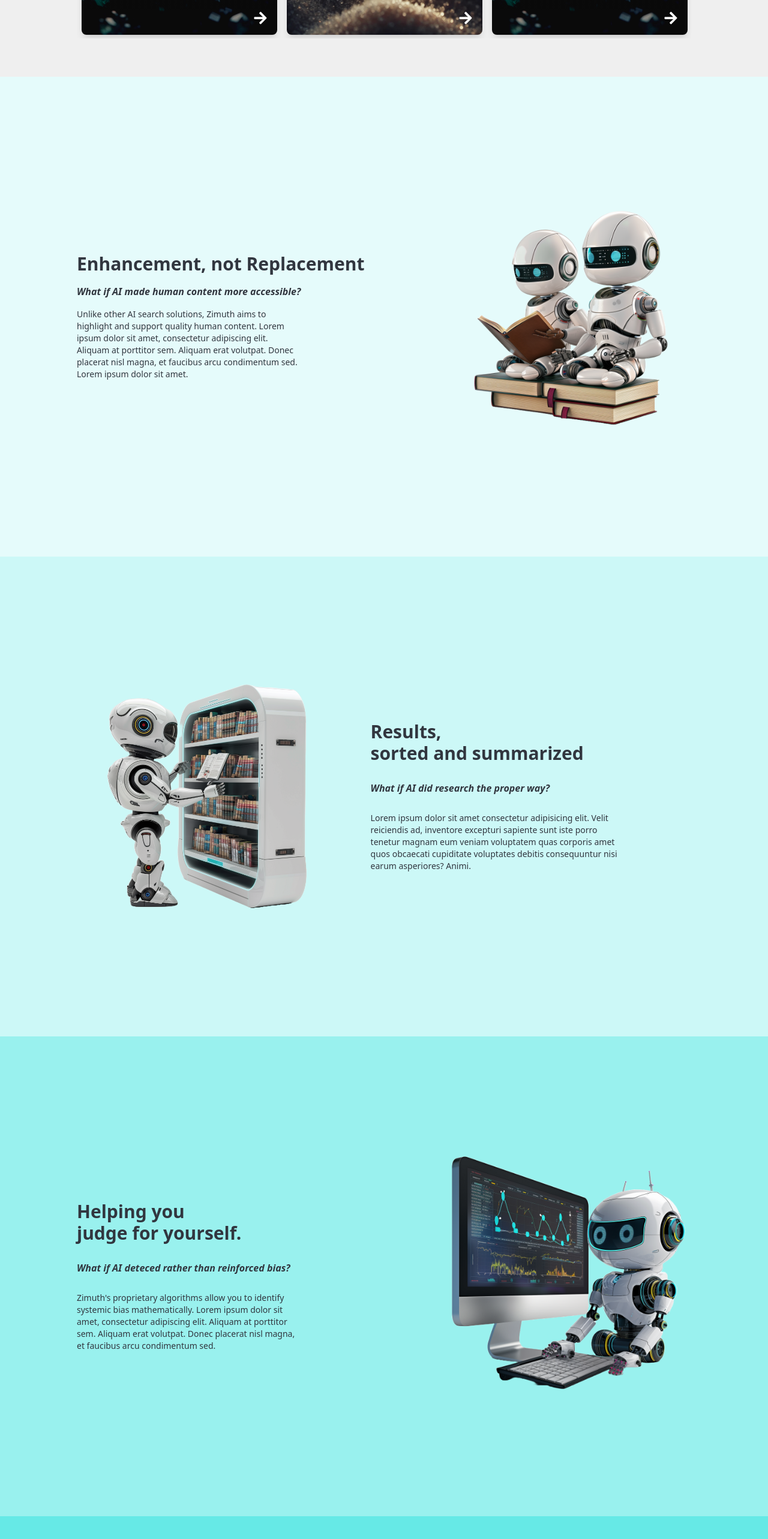
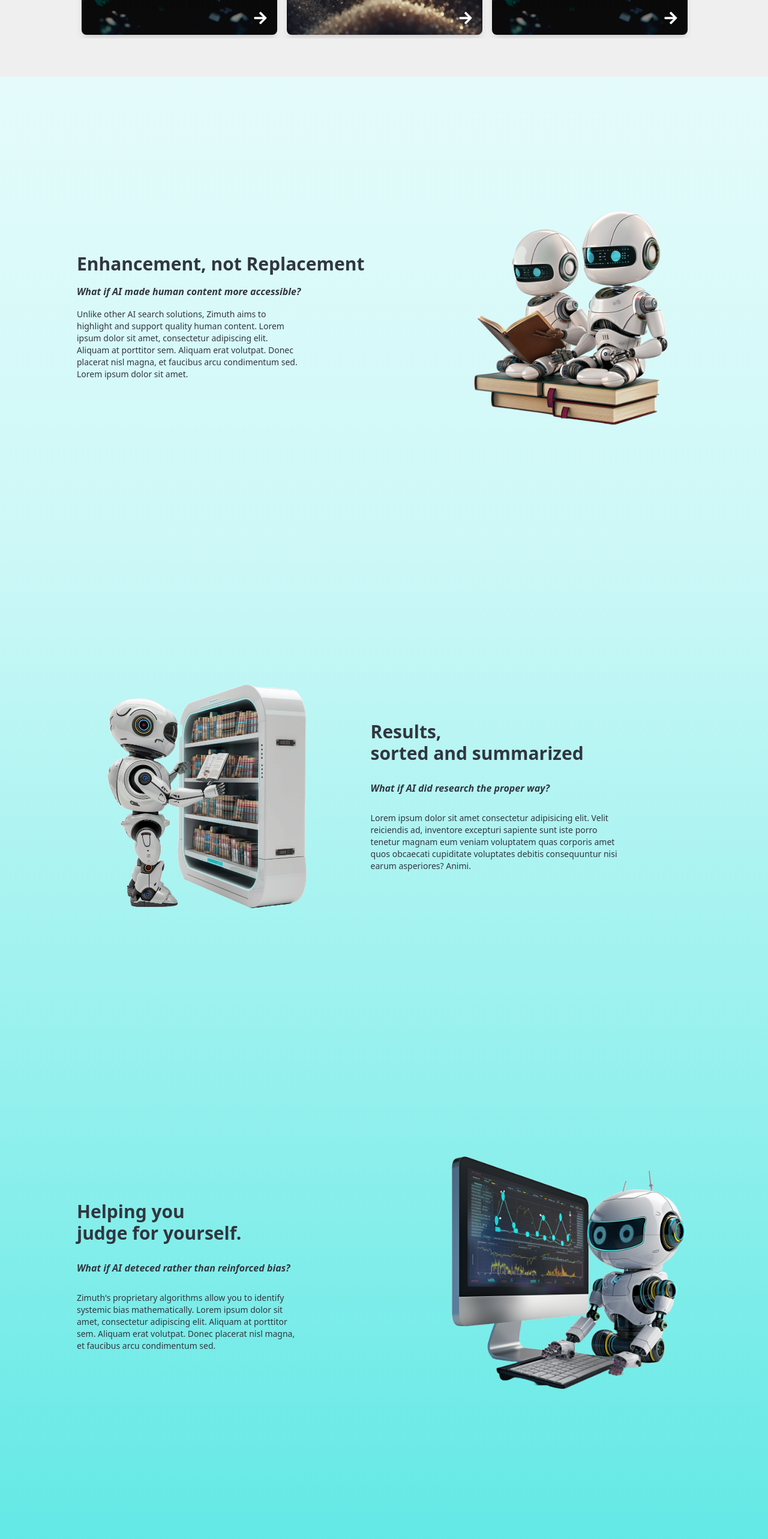
Before and after one commit to shafqatdeveloper/zimuth, a React (Vite) app: page / in a window 1280 px wide. Shown: the part 1212-3778 px from the top of the page at 60% size. Built offline with nearby package versions, Linux system fonts and the light colour scheme.

Commit message:
fifth commit

```diff
--- a/src/Components/HomeSections/SectionFour.jsx
+++ b/src/Components/HomeSections/SectionFour.jsx
@@ -6,7 +6,7 @@ import { MdDarkMode, MdLightMode } from "react-icons/md";
 const SectionFour = () => {
   const { theme, toggleTheme } = useContext(ThemeContext);
   return (
-    <div className="w-full h-screen relative flex items-center justify-center bg-cyan60 text-darkBlack">
+    <div className="w-full h-screen relative flex items-center justify-center  text-darkBlack">
       <div className="flex w-4/5">
         <div className="w-2/5 flex justify-center">
           <img src={SectionImage} alt="Section" className="w-full h-auto" />
--- a/src/Components/HomeSections/SectionOne.jsx
+++ b/src/Components/HomeSections/SectionOne.jsx
@@ -3,7 +3,7 @@ import SectionImage from "../../assets/section_1.webp";
 
 const SectionOne = () => {
   return (
-    <div className="w-full h-screen flex items-center justify-center bg-cyan10 text-darkBlack mt-16">
+    <div className="w-full h-screen flex items-center justify-center text-darkBlack mt-16">
       <div className="flex w-4/5">
         <div className="w-3/5 flex flex-col justify-center">
           <h1 className="text-3xl font-bold mb-4">
--- a/src/Components/HomeSections/SectionThree.jsx
+++ b/src/Components/HomeSections/SectionThree.jsx
@@ -3,7 +3,7 @@ import SectionImage from "../../assets/section_3.webp";
 
 const SectionThree = () => {
   return (
-    <div className="w-full h-screen flex items-center justify-center bg-cyan40 text-darkBlack">
+    <div className="w-full h-screen flex items-center justify-center  text-darkBlack">
       <div className="flex w-4/5">
         <div className="w-3/5 flex flex-col justify-center">
           <h1 className="text-3xl font-semibold">Helping you</h1>
--- a/src/Components/HomeSections/Sectiontwo.jsx
+++ b/src/Components/HomeSections/Sectiontwo.jsx
@@ -3,7 +3,7 @@ import SectionImage from "../../assets/section_2.webp";
 
 const SectionTwo = () => {
   return (
-    <div className="w-full h-screen flex items-center justify-center bg-cyan20 text-darkBlack">
+    <div className="w-full h-screen flex items-center justify-center  text-darkBlack">
       <div className="flex w-4/5">
         <div className="w-2/5 flex justify-center">
           <img src={SectionImage} alt="Section" className="w-full h-auto" />
--- /dev/null
+++ b/src/Pages/Home/Home.css
@@ -0,0 +1,9 @@
+.gradient-background {
+    background: linear-gradient(to bottom,
+    #e5fbfb,
+    #ccf8f7,
+    #99f1ee,
+    #66e9e6,
+    #33e2dd
+    );
+  }
--- a/src/Pages/Home/Home.jsx
+++ b/src/Pages/Home/Home.jsx
@@ -5,18 +5,19 @@ import SectionOne from "../../Components/HomeSections/SectionOne";
 import SectionTwo from "../../Components/HomeSections/Sectiontwo";
 import SectionThree from "../../Components/HomeSections/SectionThree";
 import SectionFour from "../../Components/HomeSections/SectionFour";
-import { MdDarkMode, MdLightMode } from "react-icons/md";
-import { ThemeContext } from "../../Components/Context/ThemeContext";
+import "./Home.css";
 
 const Home = () => {
   return (
     <div className="h-full w-full bg-darkWhite dark:bg-darkBlack text-darkBlack dark:text-white">
       <Hero />
       <HeroCarousel />
-      <SectionOne />
-      <SectionTwo />
-      <SectionThree />
-      <SectionFour />
+      <div className="gradient-background">
+        <SectionOne />
+        <SectionTwo />
+        <SectionThree />
+        <SectionFour />
+      </div>
     </div>
   );
 };
```
